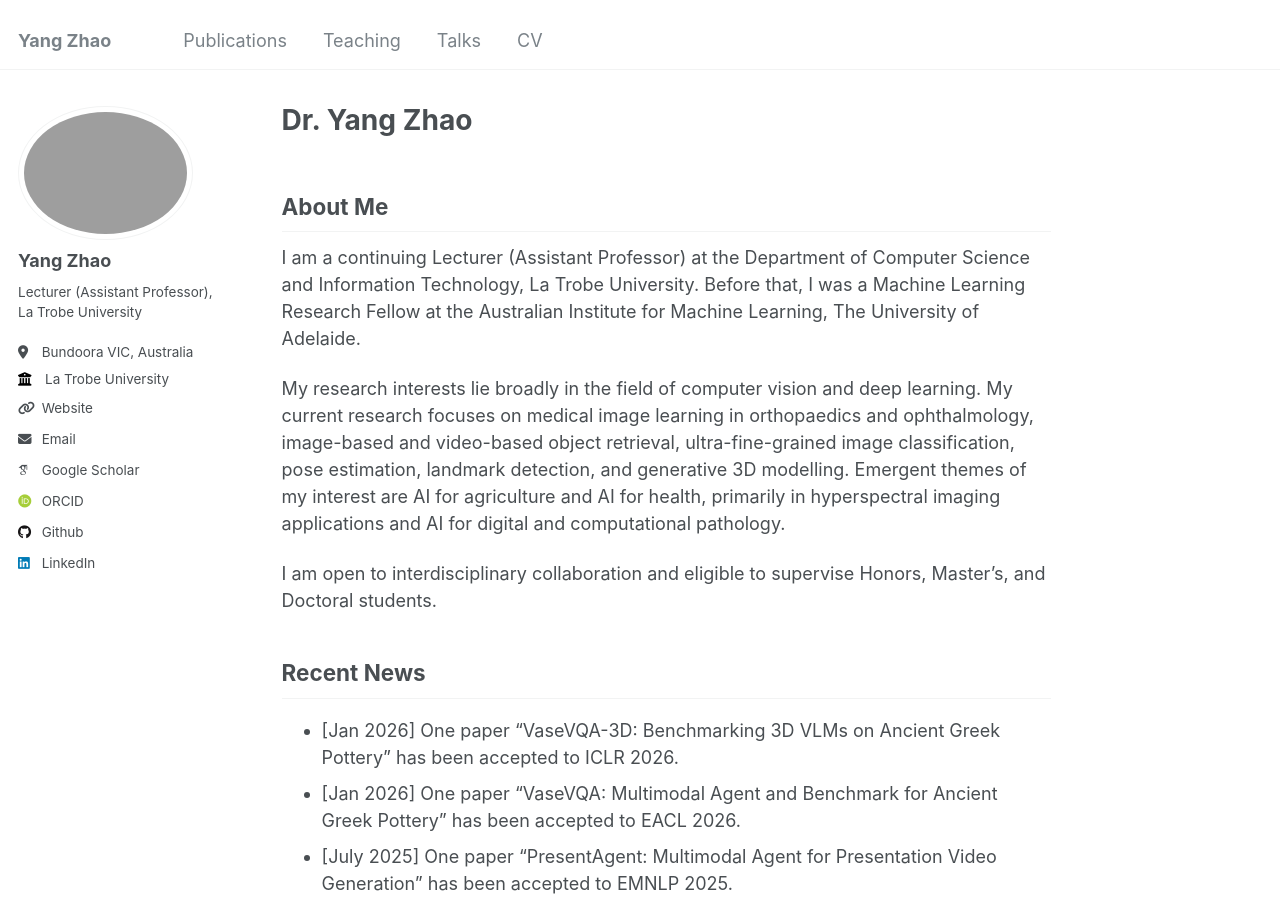
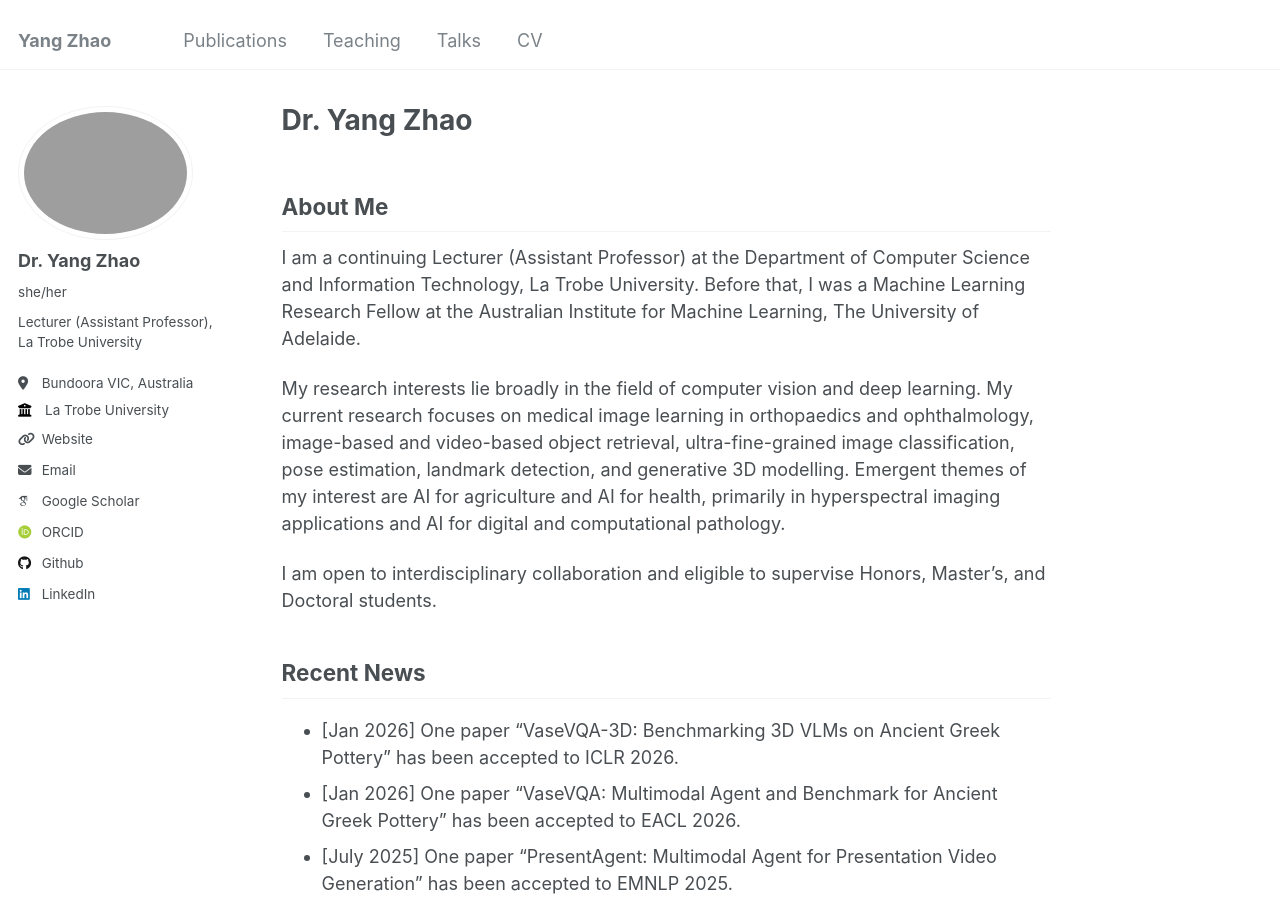
Before and after one commit to yangyangkiki/yangyangkiki.github.io, a Jekyll site: the page built from _pages/about.md, in a window 1280 px wide and 900 px high. Built offline with Jekyll 4.4.1, drawn with Linux system fonts in a browser that asks for light colours; some web fonts are replaced.

Commit message:
Update _config.yml

```diff
--- a/_config.yml
+++ b/_config.yml
@@ -22,8 +22,8 @@ repository               : "yangyangkiki/yangyangkiki.github.io"
 author:
   # Biographic information
   avatar           : "profile_Yang.png"
-  name             : "Yang Zhao"
-  pronouns         : # example: "she/her"
+  name             : "Dr. Yang Zhao"
+  pronouns         : "she/her"
   bio              : "Lecturer (Assistant Professor), La Trobe University"
   location         : "Bundoora VIC, Australia"
   employer         : "La Trobe University"
```
